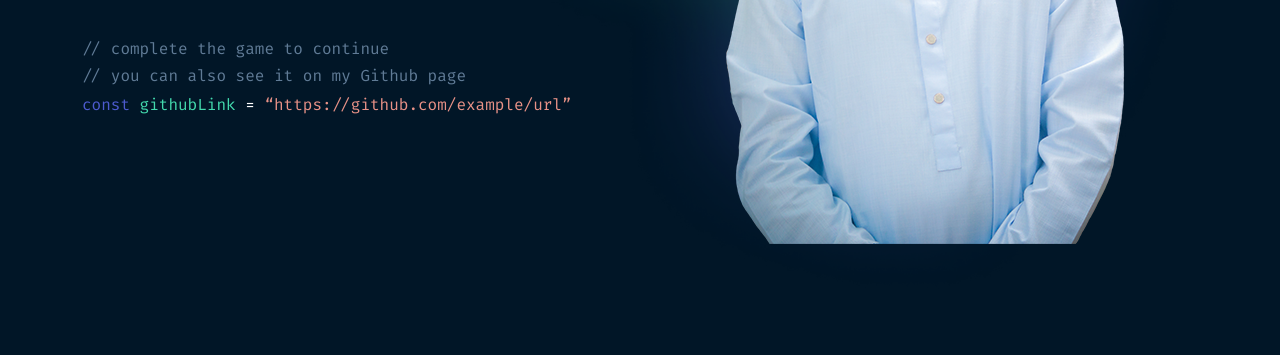
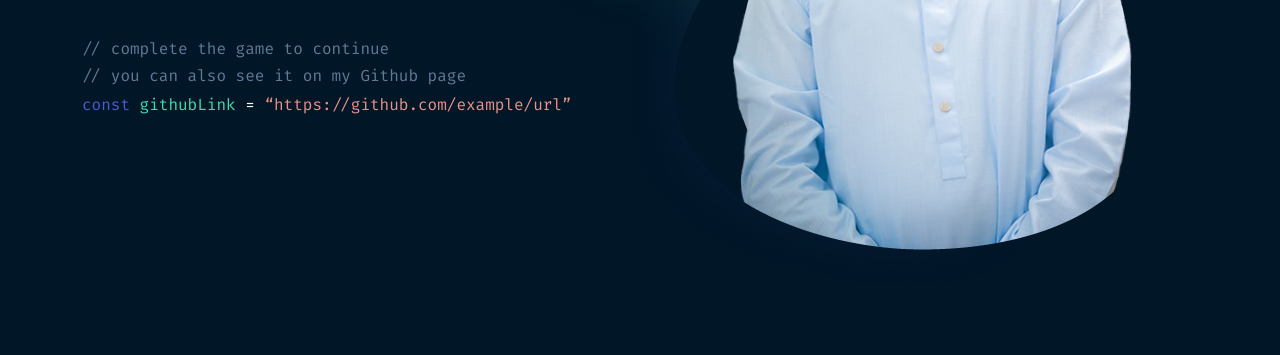
Before and after one commit to sazzadpiash/mySite2, a plain HTML site: page index.html in a window 1280 px wide. Shown: the part 445-800 px from the top of the page. Drawn offline with nearby package versions, Linux system fonts and the light colour scheme.

Commit message:
bg image perfect

```diff
--- a/index.html
+++ b/index.html
@@ -51,7 +51,7 @@
                 </div>
             </div>
             <div class="col-md-6 d-flex justify-content-center align-items-center ex-pd">
-                <img src="images/me.png" alt="">
+                <img src="images/me-bg-3.png" alt="">
             </div>
         </div>
     </section>
```
